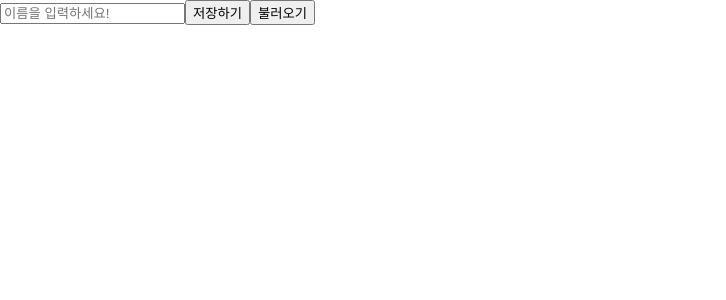
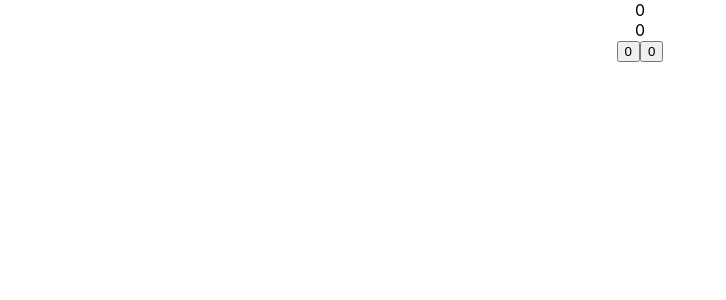
Before and after one commit to Baeju0/API_Practice, a React (Create React App) app: page / in a window 1280 px wide. Shown: the top 300 px of the page, without its empty margins (0-726 px from the left). Built offline with nearby package versions, Linux system fonts and the light colour scheme.

Commit message:
useCallback

```diff
--- a/src/App.js
+++ b/src/App.js
@@ -6,6 +6,7 @@ import Select from './Select';
 import HeaderLogin from './HeaderLogin';
 import Header from './Header';
 import LocalStorageComponent from './LocalStorageComponent';
+import Counter from './useCallback';
 
 function App() {
   return (
@@ -15,7 +16,8 @@ function App() {
     {/* <Weather/> */}
     {/* <Radio/> */}
     {/* <Select/> */}
-    <LocalStorageComponent/>
+    {/* <LocalStorageComponent/> */}
+    <Counter/>
     </div>
   );
 }
--- /dev/null
+++ b/src/useCallback.js
@@ -0,0 +1,33 @@
+import React, { useCallback, useState } from "react";
+
+const CounterButton = function ({ onClicks, count }) {
+  console.log("카운터 버튼 렌더링");
+  return <button onClick={onClicks}>{count.num}</button>;
+};
+
+export default function Counter() {
+  const [count1, setCount1] = useState({ num: 0 });
+
+//   const increament1 = () => {
+//     setCount1({ num: count1.num + 1 });
+//   };
+
+  const increament1 = useCallback(()=> {
+      setCount1({ num: count1.num + 1});
+  }, [count1]);
+
+  const [count2, setCount2] = useState({ num: 0 });
+
+  const increament2 = () => {
+    setCount2({ num: count2.num + 1 });
+  };
+
+  return (
+    <div className="App">
+      <div>{count1.num}</div>
+      <div>{count2.num}</div>
+      <CounterButton onClicks={increament1} count={count1} />
+      <CounterButton onClicks={increament2} count={count2} />
+    </div>
+  );
+}
```
